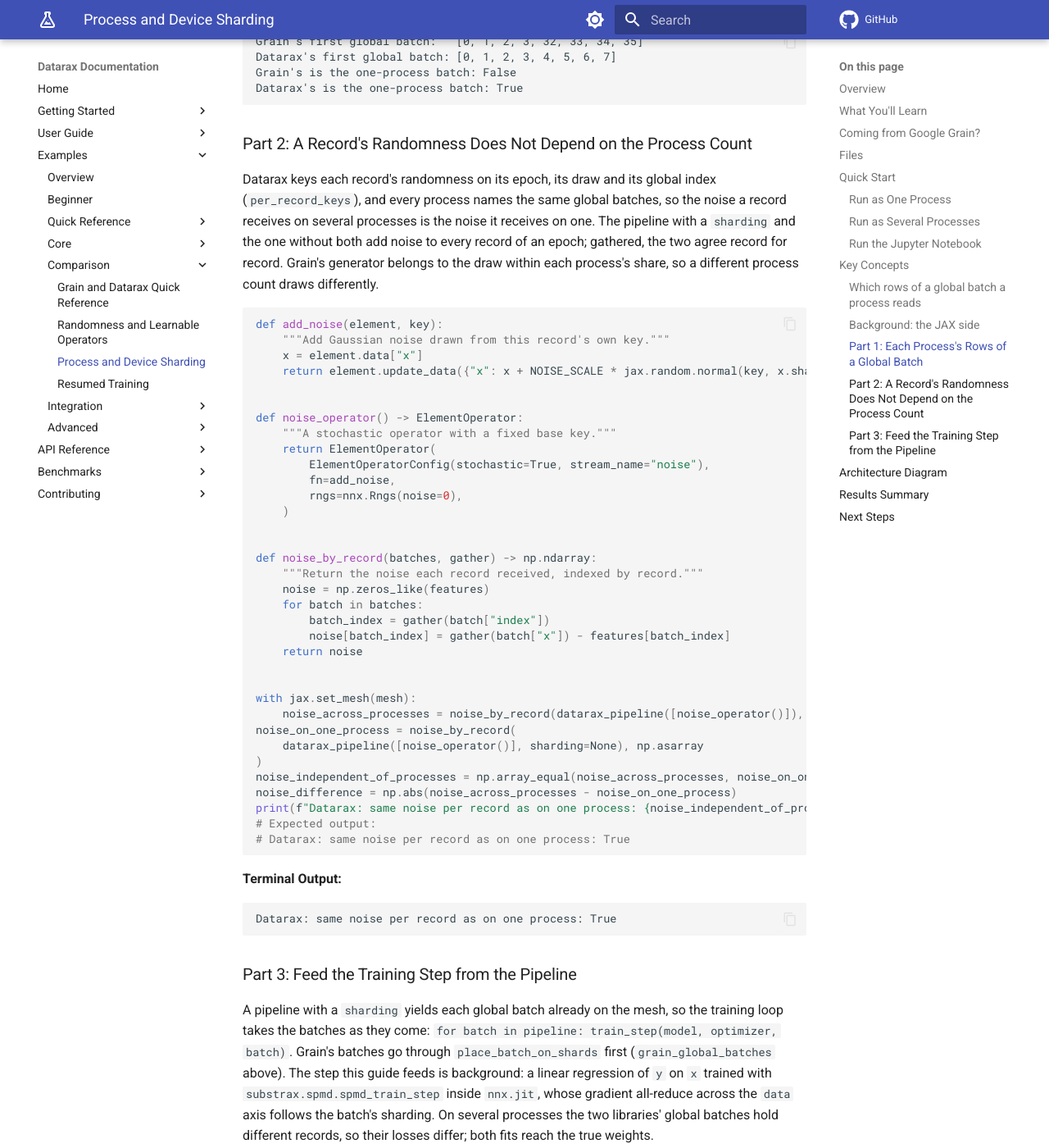
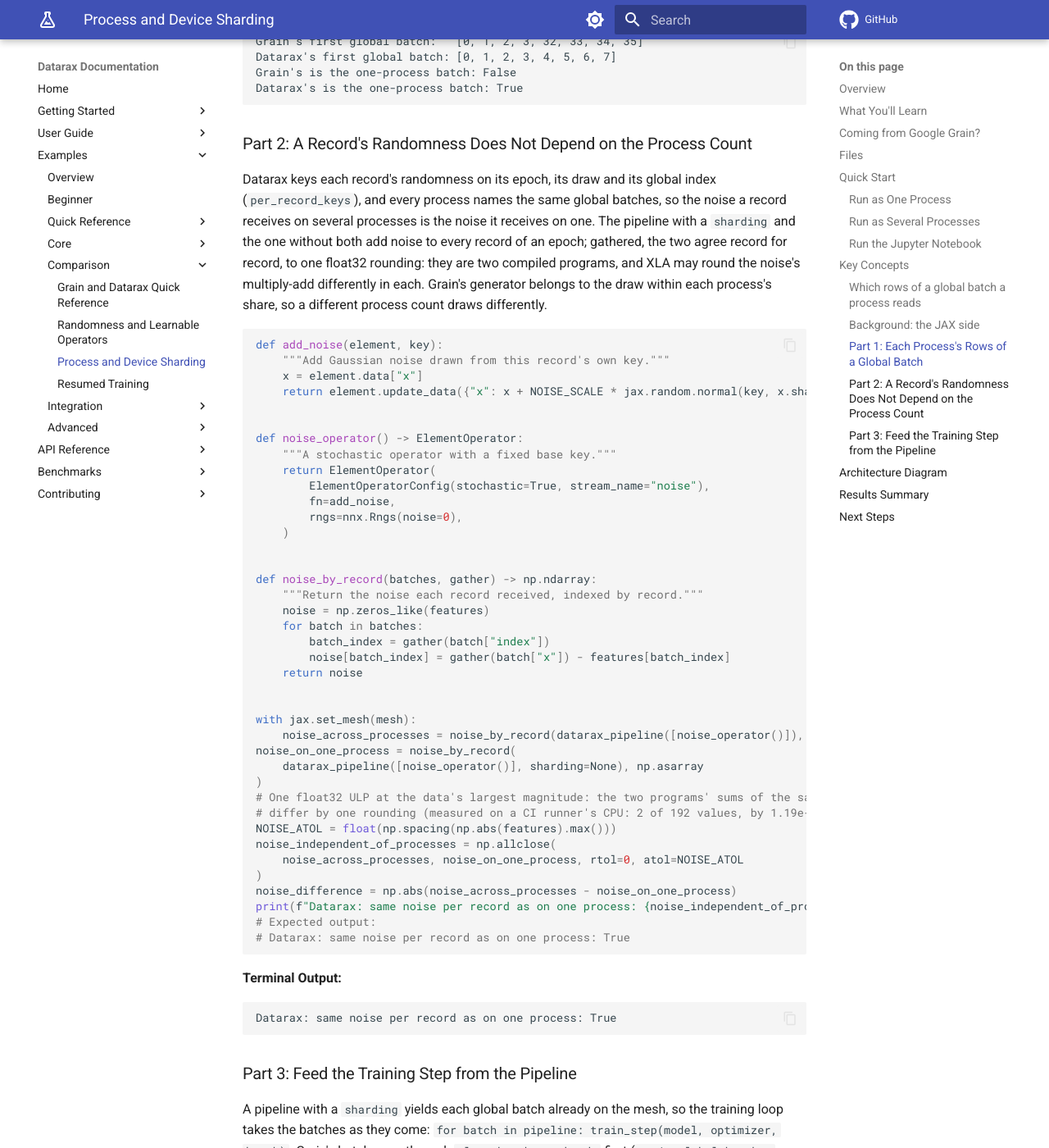
Before and after one commit to avitai/datarax, an MkDocs documentation site: the page built from docs/examples/comparison/process-and-device-sharding-guide.md, in a window 1280 px wide and 1400 px high, scrolled down 5891 px. Shown: the whole window at 82% size. Built offline with MkDocs 1.6.1 and Material for MkDocs 9.7.7, drawn with Linux system fonts in a browser that asks for light colours; comment, search, counter and statistics services are not loaded.

Commit message:
fix(examples): compare the sharding guide's noise to one float32 rounding
A CI runner measured the noise of guide 03's sharded and unsharded
pipelines differing in 2 of 192 values, by at most 1.192e-07 (one
float32 rounding at the data's magnitude), while it was bit-equal on
other runners and on every CPU tried locally. The two pipelines are two
compiled programs, and XLA may round the noise's multiply-add (x + 0.1 *
normal(key)) differently in each; the draws are the same. The guide
compares the two within one float32 ULP at the data's largest magnitude
(2.38e-07), just above the measured difference, and states so; a noise
drawn from another key differs by up to 0.4 and fails the check.

````diff
--- a/docs/examples/comparison/process-and-device-sharding-guide.md
+++ b/docs/examples/comparison/process-and-device-sharding-guide.md
@@ -246,8 +246,9 @@
 (`per_record_keys`), and every process names the same global batches, so the noise a record
 receives on several processes is the noise it receives on one. The pipeline with a `sharding`
 and the one without both add noise to every record of an epoch; gathered, the two agree
-record for record. Grain's generator belongs to the draw within each process's share, so a
-different process count draws differently.
+record for record, to one float32 rounding: they are two compiled programs, and XLA may round the
+noise's multiply-add differently in each. Grain's generator belongs to the draw within each
+process's share, so a different process count draws differently.
 
 ```python
 def add_noise(element, key):
@@ -279,7 +280,12 @@
 noise_on_one_process = noise_by_record(
     datarax_pipeline([noise_operator()], sharding=None), np.asarray
 )
-noise_independent_of_processes = np.array_equal(noise_across_processes, noise_on_one_process)
+# One float32 ULP at the data's largest magnitude: the two programs' sums of the same draws can
+# differ by one rounding (measured on a CI runner's CPU: 2 of 192 values, by 1.19e-07).
+NOISE_ATOL = float(np.spacing(np.abs(features).max()))
+noise_independent_of_processes = np.allclose(
+    noise_across_processes, noise_on_one_process, rtol=0, atol=NOISE_ATOL
+)
 noise_difference = np.abs(noise_across_processes - noise_on_one_process)
 print(f"Datarax: same noise per record as on one process: {noise_independent_of_processes}")
 # Expected output:
````
Also changed, not shown: 2 other files.
